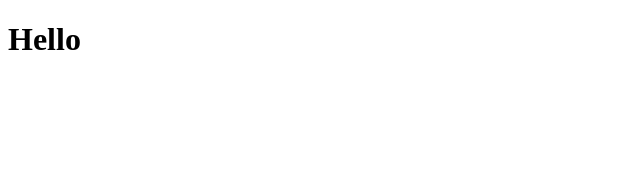
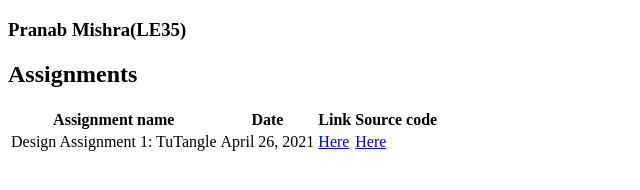
Before and after one commit to mpranab7890/mpranab7890.github.io, a plain HTML site: page index.html in a window 1280 px wide. Shown: the whole page, without its empty margins (0-640 px from the left). Drawn offline with Linux system fonts and the light colour scheme.

Commit message:
Home page created

```diff
--- a/index.html
+++ b/index.html
@@ -1,11 +1,26 @@
 <!DOCTYPE html>
 <html lang="en">
   <head>
-    <meta charset="UTF-8" />
-    <meta name="viewport" content="width=device-width, initial-scale=1.0" />
-    <title>Document</title>
+    <title>Pranab Mishra Assignments</title>
+    <link rel="stylesheet" href="./css/style.css">
   </head>
   <body>
-    <h1>Hello</h1>
+    <h3>Pranab Mishra(LE35)</h3>
+    <h2>Assignments</h2>
+    <table>
+      <tr>
+        <th>Assignment name</th>
+        <th>Date</th>
+        <th>Link</th>
+        <th>Source code</th>
+      </tr>
+      <tr>
+        <td>Design Assignment 1: TuTangle</td>
+        <td>April 26, 2021</td>
+        <td><a href="https://mpranab7890.github.io/tutangle/" target="_blank">Here</a></td>
+        <td><a href="https://github.com/mpranab7890/tutangle" target="_blank">Here</a></td>
+      </tr>
+
+    </table>
   </body>
 </html>
```
